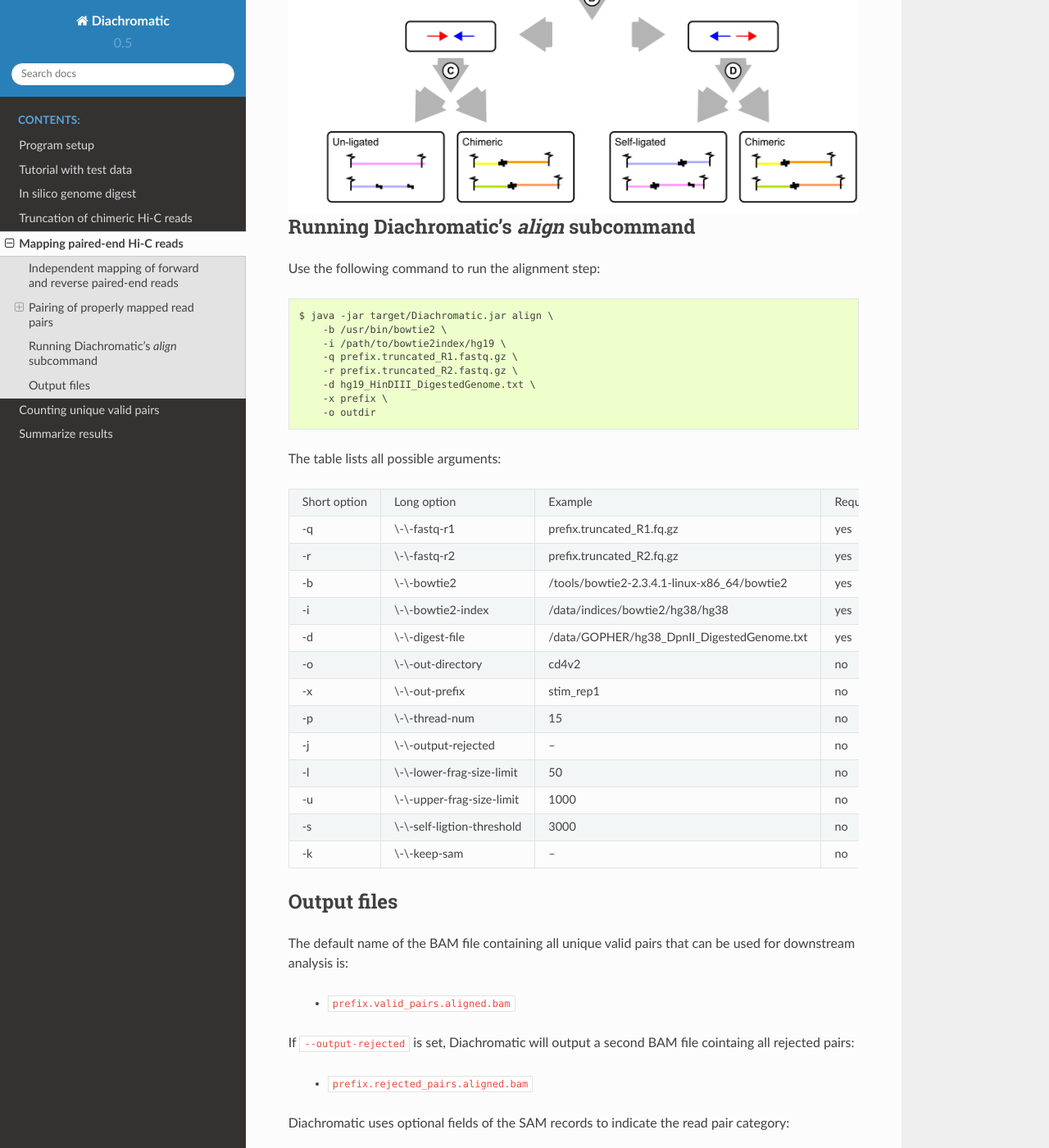
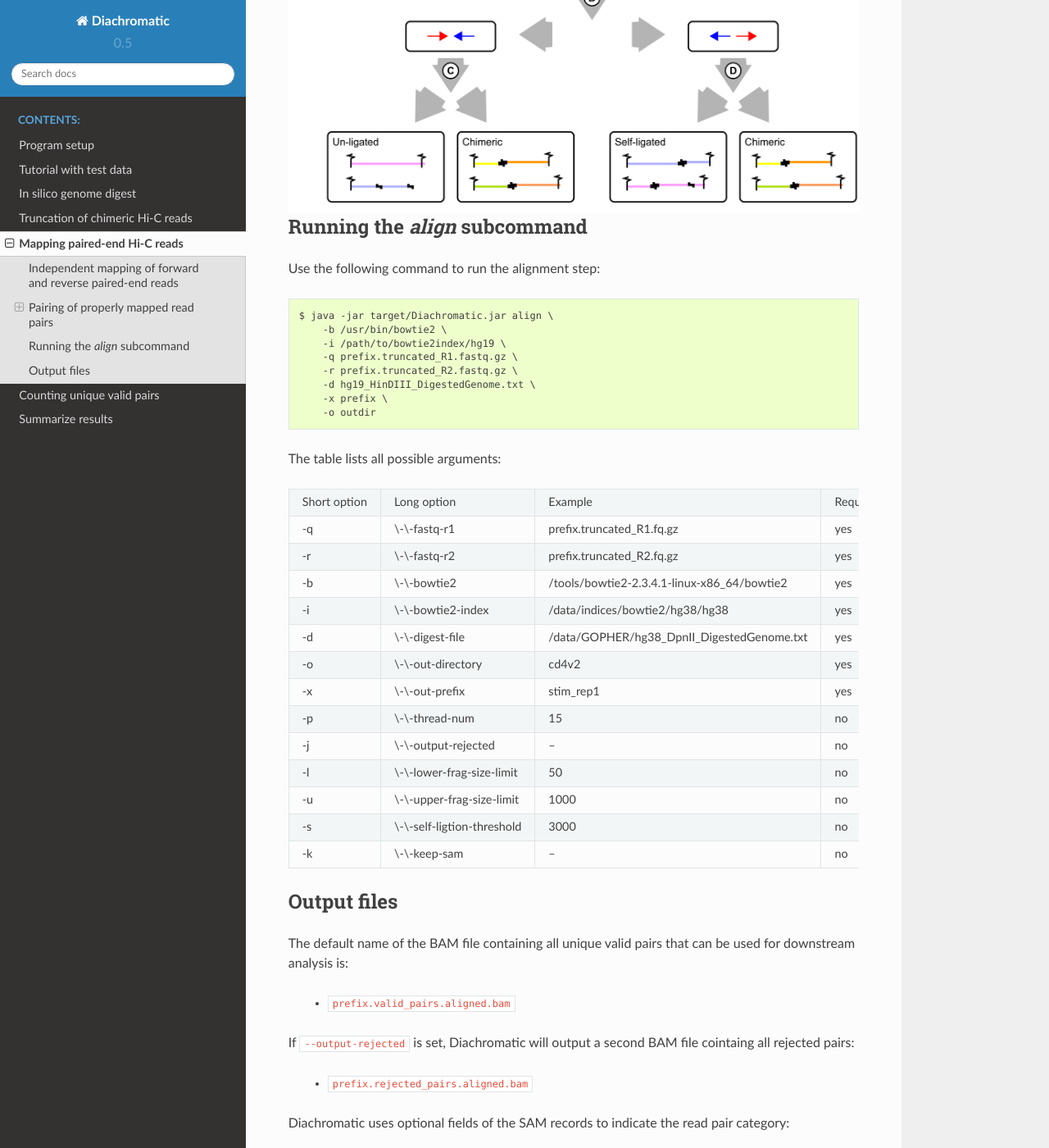
Before and after one commit to TheJacksonLaboratory/diachromatic, a Sphinx documentation site: the page built from docs/mapping.rst, in a window 1280 px wide and 1400 px high, scrolled down 1433 px. Shown: the whole window at 82% size. Built offline with Sphinx 7.4.7 and the Read the Docs theme 2.0.0, drawn with Linux system fonts in a browser that asks for light colours.

Commit message:
Update docs

```diff
--- a/docs/mapping.rst
+++ b/docs/mapping.rst
@@ -29,8 +29,8 @@
     :align: center
 
 
-Running Diachromatic's *align* subcommand
-~~~~~~~~~~~~~~~~~~~~~~~~~~~~~~~~~~~~~~~~~
+Running the *align* subcommand
+~~~~~~~~~~~~~~~~~~~~~~~~~~~~~~
 
 Use the following command to run the alignment step: ::
 
@@ -59,9 +59,9 @@
 +--------------+------------------------------+---------------------------------------------+----------+----------------------------------------------------------------------+---------+
 | -d           | \\-\\-digest-file            | /data/GOPHER/hg38_DpnII_DigestedGenome.txt  | yes      | Path to the digest file produced with GOPHER.                        | --      |
 +--------------+------------------------------+---------------------------------------------+----------+----------------------------------------------------------------------+---------+
-| -o           | \\-\\-out-directory          | cd4v2                                       | no       | Directory containing the output of the align subcommand.             | results |
+| -o           | \\-\\-out-directory          | cd4v2                                       | yes      | Directory containing the output of the align subcommand.             | results |
 +--------------+------------------------------+---------------------------------------------+----------+----------------------------------------------------------------------+---------+
-| -x           | \\-\\-out-prefix             | stim_rep1                                   | no       | Prefix for all generated files in output directory.                  | prefix  |
+| -x           | \\-\\-out-prefix             | stim_rep1                                   | yes      | Prefix for all generated files in output directory.                  | prefix  |
 +--------------+------------------------------+---------------------------------------------+----------+----------------------------------------------------------------------+---------+
 | -p           | \\-\\-thread-num             | 15                                          | no       | Number of threads used by bowtie2.                                   | 1       |
 +--------------+------------------------------+---------------------------------------------+----------+----------------------------------------------------------------------+---------+
--- a/docs/summarize.rst
+++ b/docs/summarize.rst
@@ -4,8 +4,8 @@
 
 The summarize subcommand outputs an HTML file with a summary of the analysis.
 
-Running Diachromatic's *summarize* subcommand
-~~~~~~~~~~~~~~~~~~~~~~~~~~~~~~~~~~~~~~~~~~~~~
+Running the *summarize* subcommand
+~~~~~~~~~~~~~~~~~~~~~~~~~~~~~~~~~~
 
 To run the summarize subcommand with the truncate data, run the following command. ::
 
--- a/docs/truncate.rst
+++ b/docs/truncate.rst
@@ -12,8 +12,8 @@
 Use the ``--sticky-ends`` option if no fill in was performed.
 
 
-Running Diachromatic's *truncate* subcommand
-~~~~~~~~~~~~~~~~~~~~~~~~~~~~~~~~~~~~~~~~~~~~
+Running the *truncate* subcommand
+~~~~~~~~~~~~~~~~~~~~~~~~~~~~~~~~~
 
 Use the following command to run the truncation step: ::
 
```
Also changed, not shown: docs/count.rst (+8 -9 lines).
